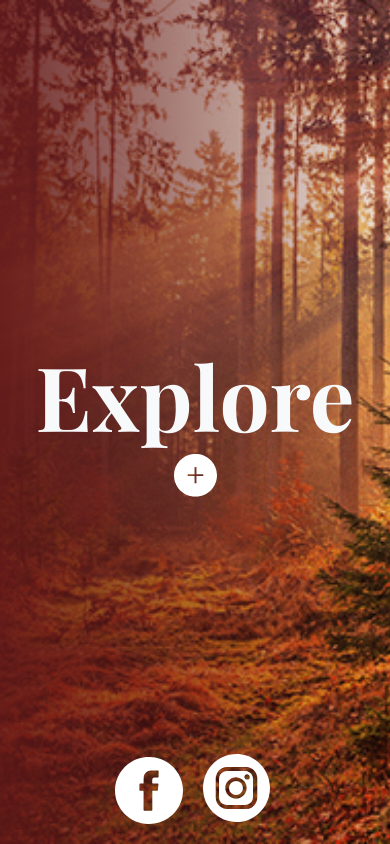
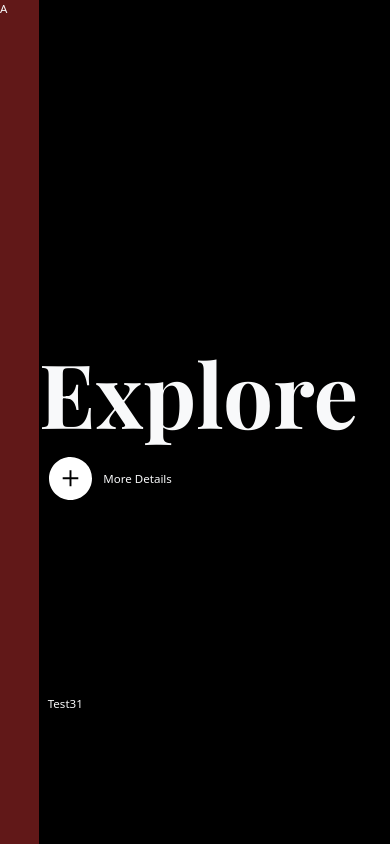
Before and after one commit to jmcbutter/CozyEarthCodingChallenge, a website: page index.html in a window 390 px wide. Drawn offline with nearby package versions, Linux system fonts and the light colour scheme.

Commit message:
Responsive Title using only Bootstrap without breakpoints.js

```diff
--- a/index.html
+++ b/index.html
@@ -9,18 +9,38 @@
   </head>
   <body>
     <div id="animation-card" class=""></div>
-    <main>
 
-      <div id="title" class="position-absolute top-50 start-9">
-        <h1 class="m-0 display-1 text-light serif">Explore</h1>
-        <div id="more-button" class="container w-auto mx-5 translate-middle-y">
-          <button
-            class="btn d-flex align-items-center gap-3"
+    <main
+      class="grid grid-r3 h-100 text-light align-items-center"
+    >
+      <div class="row r1 rs3 h-100 w-100">
+        <div class="col bg-primary">
+          A
+        </div>
+      </div>
+
+      <div class="row r2">
+        <div class="col z1 p-0 display-1 position-relative ch-shift-left-2 text-light">
+          <h1 class="display-1 serif">Explore</h1>
+          <div
+            id="more-button"
+            class="mx-lg-5 my-lg-n4"
           >
-            <img src="./img/Plus.svg" />
-            <p id="more-button-text" class="m-0 text-light">More Details</p>
-          </button>
+          <!-- class="container w-auto mx-5 translate-middle-y" -->
+            <button class="btn d-flex align-items-center gap-3">
+              <img src="./img/Plus.svg" />
+              <p id="more-button-text" class="m-0 text-light">More Details</p>
+            </button>
+          </div>
         </div>
+      </div>
+
+      <div class="row row-cols-lg-4 r3">
+        <div class="col">Test31</div>
+      </div>
+
+      <!-- <div id="title" class="position-absolute top-50 start-9">
+
       </div>
 
       <div id="detail-box" class="d-none content bg-light pt-7 pb-7 ps-6 pe-5 position-absolute top-50 start-9 translate-middle-y">
@@ -60,12 +80,11 @@
         <button class="row btn">
           <img src="./img/Instagram.svg" />
         </button>
-      </div>
-
+      </div> -->
     </main>
 
     <script src="./node_modules/bootstrap/dist/js/bootstrap.bundle.min.js"></script>
     <script src="script.js" defer></script>
-    <script src="./breakpoints.js" defer></script>
+    <!-- <script src="./breakpoints.js" defer></script> -->
   </body>
 </html>
--- a/scss/style.scss
+++ b/scss/style.scss
@@ -8,17 +8,52 @@
 }
 
 body {
-  background: linear-gradient(90deg, rgba($primary, 0.9), rgba($primary, 0.1)),
-              -webkit-image-set(
-                url(../img/Coding-Challenge-Image-x1.png) 1x,
-                url(../img/Coding-Challenge-Image-x2.png) 2x);
-  background: linear-gradient(90deg, rgba($primary, 0.9), rgba($primary, 0.1)),
-              image-set(
-                url(../img/Coding-Challenge-Image-x1.png) 1x,
-                url(../img/Coding-Challenge-Image-x2.png) 2x);
+  background-image: -webkit-image-set(
+                      url(../img/Coding-Challenge-Image-x1.png) 1x,
+                      url(../img/Coding-Challenge-Image-x2.png) 2x);
+  background-image: image-set(                                                   /*linear-gradient(90deg, rgba($primary, 0.9), rgba($primary, 0.1)),*/
+                      url(../img/Coding-Challenge-Image-x1.png) 1x,
+                      url(../img/Coding-Challenge-Image-x2.png) 2x);
+  background: black;
   background-size: cover;
   height: 100vh;
 }
+
+.grid {
+  display: grid;
+
+  &-r3 {
+    grid-template-rows: 1fr 1fr 1fr;
+  }
+}
+
+.r {
+  &1 {
+    grid-row-start: 1;
+  }
+
+  &2 {
+    grid-row-start: 2;
+  }
+
+  &3 {
+    grid-row-start: 3;
+  }
+
+  &s3 {
+    grid-row-end: span 3;
+  }
+}
+
+.z {
+  &1 {
+    z-index: 1;
+  }
+}
+
+
+
+
 
 .serif {
   font-family: 'Playfair Display', 'Times New Roman', Times, serif
@@ -51,16 +86,12 @@ body {
   width: fit-content;
 }
 
-@include media-breakpoint-up(lg) {
-  body {
-    background: linear-gradient(90deg, $primary, $primary min(34%, 27rem), #FFF0 min(33%, 27rem)),
-                -webkit-image-set(
-                  url(../img/Coding-Challenge-Image-x1.png) 1x,
-                  url(../img/Coding-Challenge-Image-x2.png) 2x);
-    background: linear-gradient(90deg, $primary, $primary min(34%, 27rem), #FFF0 min(33%, 27rem)),
-                image-set(
-                  url(../img/Coding-Challenge-Image-x1.png) 1x,
-                  url(../img/Coding-Challenge-Image-x2.png) 2x);
-    background-size: cover;
+@media screen and (min-width: 992px) {
+  .ch-shift {
+    &-left {
+      &-2 {
+        margin-left: -1.85ch;
+      }
+    }
   }
 }
```
Also changed, not shown: README.md, scss/style.css, 1 other file.
